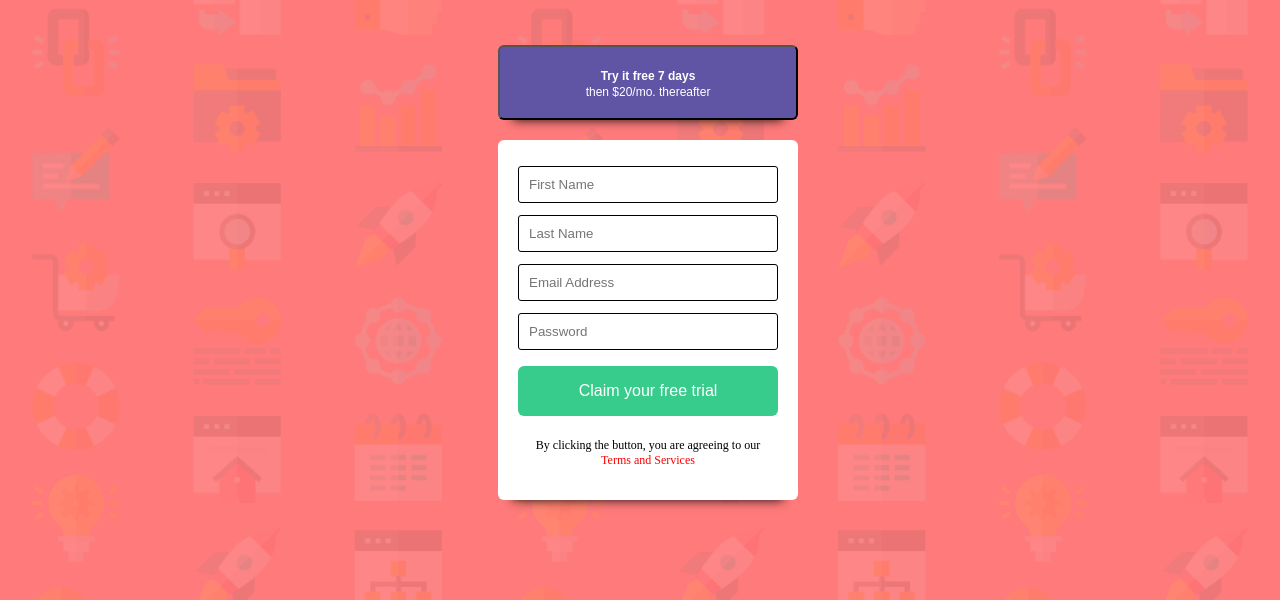
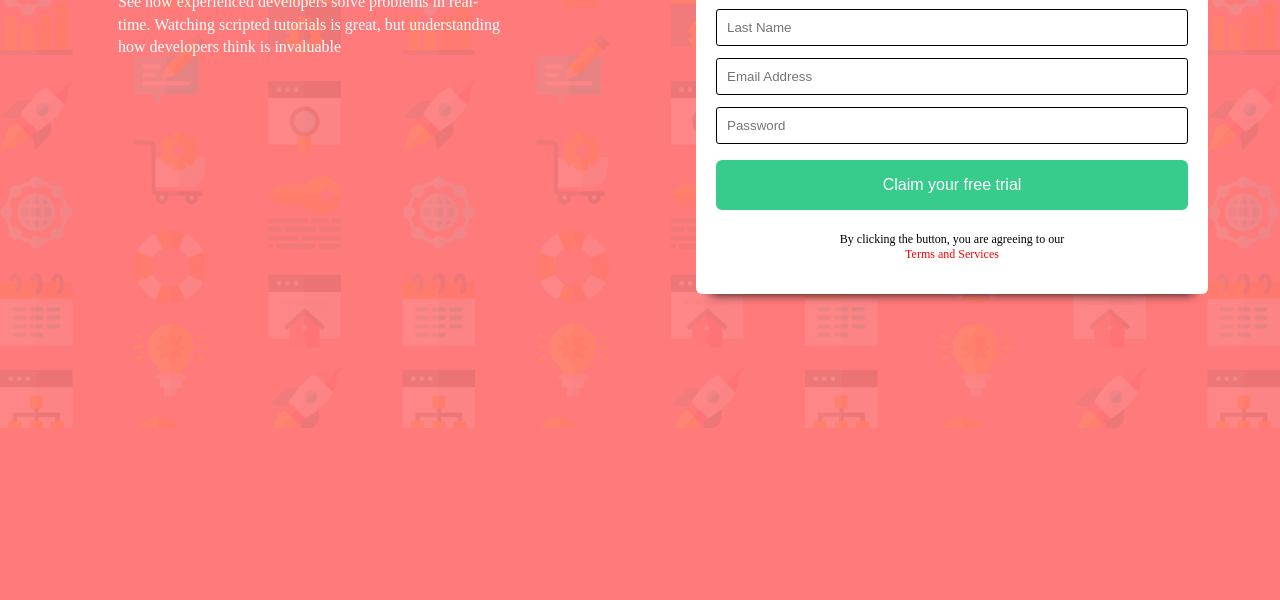
Before and after one commit to hsteele-creator/into-component-with-signup-form, a plain HTML site: page index.html in a window 1280 px wide. Shown: the part 271-871 px from the top of the page. After the commit the page ends 800 px from the top, so only its background shows below. Drawn offline with Linux system fonts and the light colour scheme.

Commit message:
working on desktop design

```diff
--- a/index.html
+++ b/index.html
@@ -12,6 +12,8 @@
 </head>
 <body>
 
+  <div class="container">
+
   <div class="text">
 
     <h1>Learn to code by watching others</h1>
@@ -20,9 +22,6 @@
       but understanding how developers think is invaluable </p>
 
   </div>
-
-
-
 
     <div class="form-container">
 
@@ -42,11 +41,9 @@
         <p>By clicking the button, you are agreeing to our<a href="#">Terms and Services</a></span></p>
       </div>
 
-
-
     </div>
 
-
+  </div>
 
 
 
--- a/style.css
+++ b/style.css
@@ -90,3 +90,20 @@ body {
     font-weight: bold;
     line-height: 1.5;
 }
+
+@media(min-width: 600px) {
+    .container {
+        display: flex;
+        justify-content: space-around;
+        margin-top: 100px;
+    }
+
+    .form-container {
+        width: 40%;
+    }
+
+    .text {
+        width: 35%;
+        text-align: left;
+    }
+}
```
